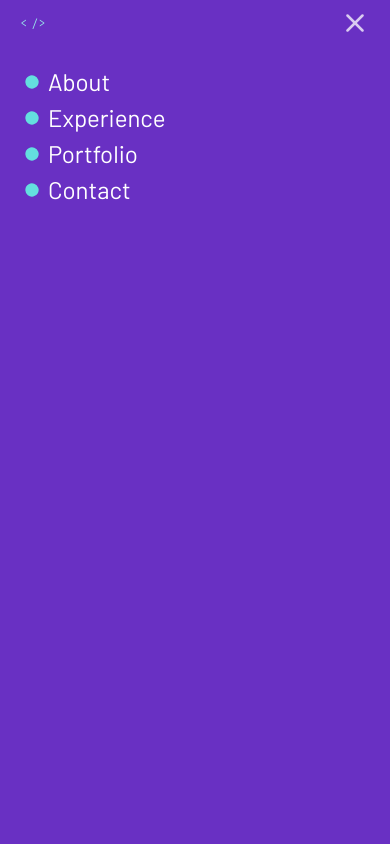
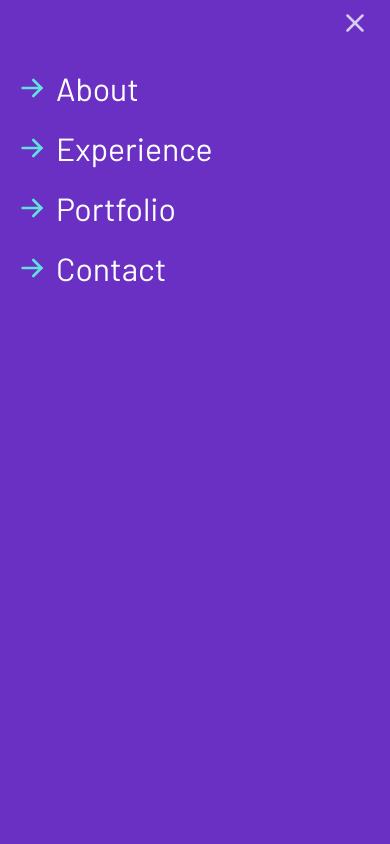
Before and after one commit to diegograssino/portfolioV2024, a Next.js app: page / in a window 390 px wide. Both pictures are taken after a click on the button 355 px from the left and 23 px from the top of the page. Shown: the top 844 px of the page. Built offline with nearby package versions, Linux system fonts and the light colour scheme.

Commit message:
Light refactor and various UI fixes on navbar

```diff
--- a/components/shared/Navbar/index.tsx
+++ b/components/shared/Navbar/index.tsx
@@ -2,7 +2,7 @@
 import { sections } from "@/content/sections";
 import { SectionContext } from "@/contexts/section";
 import { animations } from "@/utils/animations";
-import { IconCircleFilled, IconMenu2, IconX } from "@tabler/icons-react";
+import { IconArrowRight, IconMenu2, IconX } from "@tabler/icons-react";
 import { AnimatePresence, motion } from "framer-motion";
 import Link from "next/link";
 import { useContext, useEffect, useState } from "react";
@@ -10,7 +10,7 @@ import Container from "../Container";
 import ToggleTheme from "../ToggleTheme";
 
 const Navbar = () => {
-  const { inViewSection } = useContext(SectionContext)!;
+  const { inViewSection, setInViewSection } = useContext(SectionContext)!;
   const [isMenuVisible, setIsMenuVisible] = useState(false);
   const [scrolling, setScrolling] = useState(false);
 
@@ -35,11 +35,12 @@ const Navbar = () => {
   function scrollToTop() {
     if (!isBrowser()) return;
     window.scrollTo({ top: 0, behavior: "smooth" });
+    setInViewSection("");
   }
 
   return (
     <nav
-      className={`text-white py-2 sticky top-0 h-[2.5rem] z-30 transition ease-in-out duration-700 ${
+      className={`text-white py-2 sticky top-0 z-30 transition ease-in-out duration-700 ${
         scrolling
           ? "bg-secondary-lighter dark:bg-secondary-darker"
           : "bg-transparent"
@@ -54,11 +55,12 @@ const Navbar = () => {
           transition={{ duration: 0.7, delay: 0.6 }}
           className="grid grid-cols-2 md:grid-cols-3"
         >
-          {/* TODO On mobile navbar view, on click close the offcanvas */}
           <div
             className="flex self-center flex-row gap-1 z-20 cursor-pointer"
             onClick={scrollToTop}
           >
+            {!isMenuVisible ? (
+              <>
                 <span className="font-code text-xs lg:text-base text-tertiary-lighter sm:text-white">{`<`}</span>
                 <span
                   className={`hidden sm:block font-code text-xs lg:text-base font-bold transition ease-in-out duration-700 ${
@@ -68,6 +70,8 @@ const Navbar = () => {
                   }`}
                 >{`MyPortfolio`}</span>
                 <span className="font-code text-xs lg:text-base text-tertiary-lighter sm:text-white">{` />`}</span>
+              </>
+            ) : null}
           </div>
           {/* TODO refactor navbar to show only desktop or mobile version, not using display none */}
           <div className="hidden md:block">
@@ -89,16 +93,9 @@ const Navbar = () => {
               ))}
             </ul>
           </div>
-          <div className="flex justify-end gap-3 md:gap-5">
+          <div className="flex justify-end gap-5">
             {/* TODO Add multi language toogler */}
-            {/* <button className="z-20">
-              <IconSearch
-                className="flex self-center dark:opacity-75 hover:opacity-75 transition duration-200 ease-in-out"
-                size={"1.2rem"}
-              />
-            </button> */}
-            {/* TODO Add a B&W theme if scrolling */}
-            <ToggleTheme isVisible={scrolling} />
+            <ToggleTheme isVisible={scrolling && !isMenuVisible} />
             <button className="md:hidden z-20">
               {!isMenuVisible ? (
                 <IconMenu2
@@ -128,16 +125,16 @@ const Navbar = () => {
             transition={{ y: { velocity: 100 }, duration: 0.2 }}
             className={`absolute inset-y-0 right-0 w-full h-screen md:h-auto bg-secondary pt-16 pb-8 z-0 md:hidden`}
           >
-            <Container as="ul">
+            <Container as="ul" className="flex flex-col gap-3 pl-3">
               {sections.map((section, i) => (
                 <li key={i} className="flex gap-2">
-                  <IconCircleFilled
+                  <IconArrowRight
                     className="self-center ml-1 text-tertiary"
-                    size={16}
+                    size={32}
                   />
                   <Link
                     href={`#${section.slug}`}
-                    className="text-[1.5rem] hover:font-bold"
+                    className="text-[2rem] md:hover:font-bold"
                     onClick={() => handleMenuVisibility(false)}
                   >
                     {section.name}
```
Lines whose indentation alone changed are shown as unchanged.
